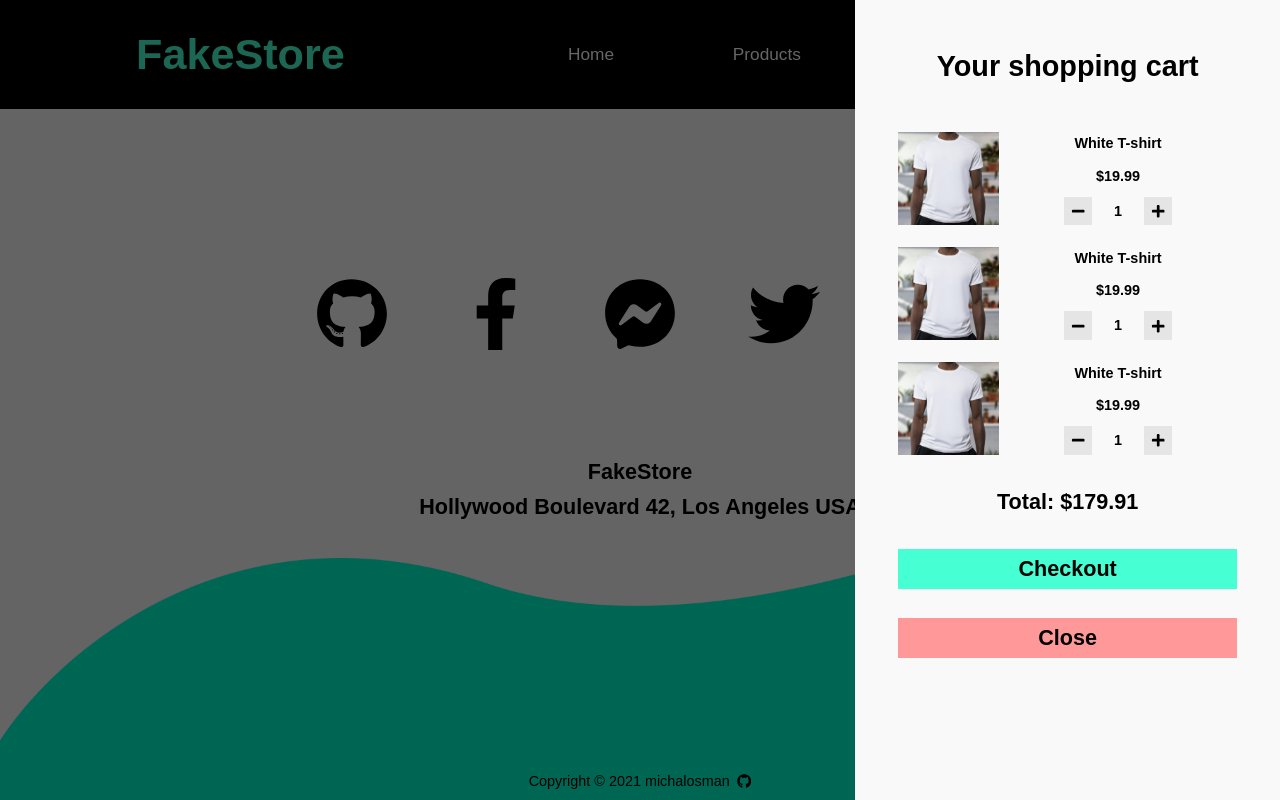
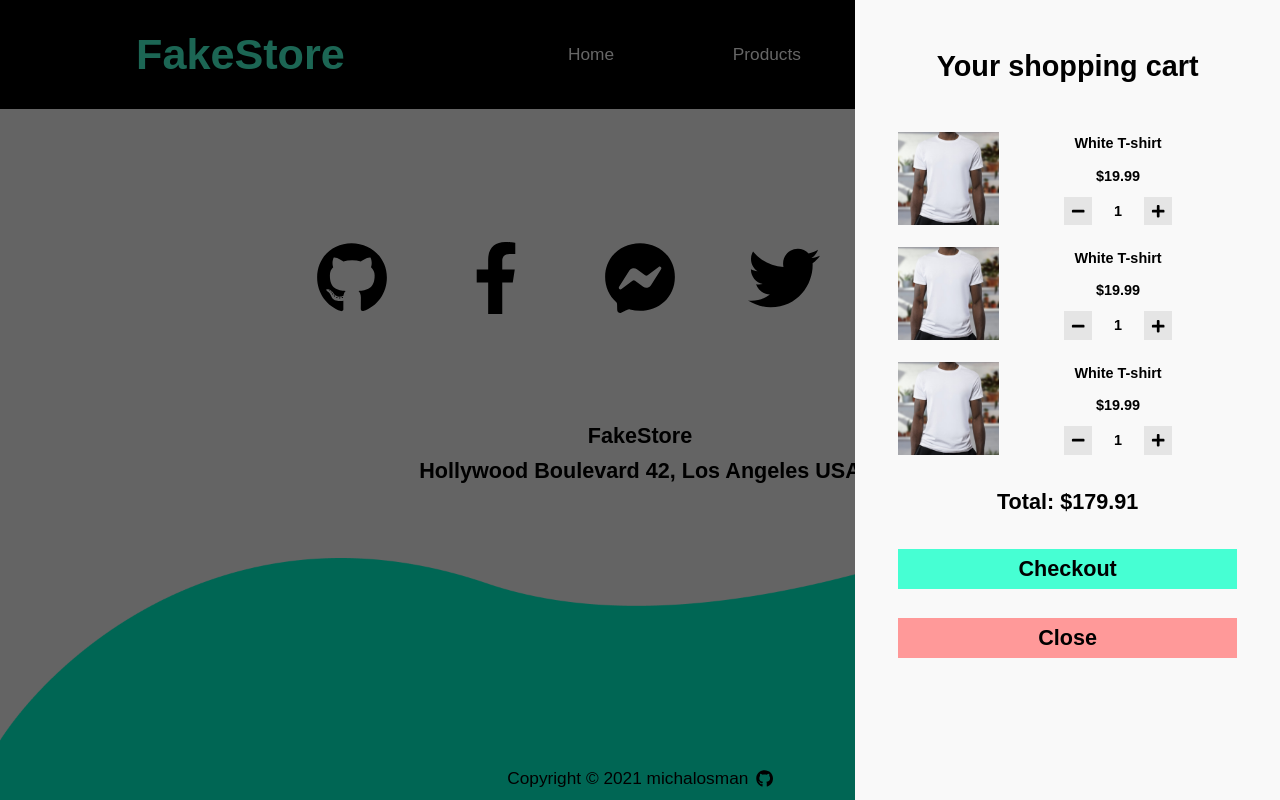
Before and after one commit to michalosman/shopping-cart, a React (Create React App) app: page /contact in a window 1280 px wide. Built offline with nearby package versions, Linux system fonts and the light colour scheme; the HTML template or start-up script is replaced by a standard one.

Commit message:
Finish static page version

```diff
--- a/src/App.js
+++ b/src/App.js
@@ -10,8 +10,8 @@ const App = () => {
       <Router>
         <Header />
         <Main />
+        <Footer />
       </Router>
-      <Footer />
       <Cart />
     </div>
   )
--- a/src/components/Cart/Cart.js
+++ b/src/components/Cart/Cart.js
@@ -48,7 +48,7 @@ const Cart = () => {
 const CartWrapper = styled.div`
   position: fixed;
   top: 0;
-  right: -100%;
+  right: -110%;
   display: flex;
   flex-direction: column;
   align-items: center;
--- a/src/components/Footer.js
+++ b/src/components/Footer.js
@@ -1,14 +1,19 @@
 import React from 'react'
 import styled from 'styled-components'
 import { FaGithub } from 'react-icons/fa'
+import BackgroundWave from '../components/elements/BackgroundWave'
+import { useLocation } from 'react-router-dom'
 
 const Footer = () => {
+  const location = useLocation()
+
   return (
     <FooterWrapper>
       Copyright © 2021 michalosman
       <GithubLink href="https://github.com/michalosman" target="_blank">
         <FaGithub />
       </GithubLink>
+      {location.pathname !== '/products' && <BackgroundWave />}
     </FooterWrapper>
   )
 }
@@ -22,14 +27,14 @@ const FooterWrapper = styled.footer`
   justify-content: center;
   width: 100%;
   padding: 1rem 0;
-  font-size: 2rem;
+  font-size: 2.4rem;
 `
 
 const GithubLink = styled.a`
   display: flex;
   margin-left: 1rem;
   color: ${({ theme }) => theme.colors.dark};
-  font-size: 2rem;
+  font-size: 2.4rem;
   transition: transform 0.15s ease-in-out;
 
   &:hover {
--- a/src/components/Header.js
+++ b/src/components/Header.js
@@ -4,7 +4,7 @@ import { Link } from 'react-router-dom'
 import { FaShoppingCart } from 'react-icons/fa'
 import Button from './elements/Button'
 import { openCart } from '../state/actions'
-import { useDispatch, useSelector } from 'react-redux'
+import { useDispatch } from 'react-redux'
 
 const Header = () => {
   const dispatch = useDispatch()
--- a/src/components/pages/Contact/Contact.js
+++ b/src/components/pages/Contact/Contact.js
@@ -7,7 +7,6 @@ import {
   FaTwitter,
   FaInstagram,
 } from 'react-icons/fa'
-import BackgroundWave from '../../elements/BackgroundWave'
 
 const Contact = () => {
   return (
@@ -45,7 +44,6 @@ const Contact = () => {
         <p>FakeStore</p>
         <p>Hollywood Boulevard 42, Los Angeles USA</p>
       </ContactInfo>
-      <BackgroundWave />
     </ContactWrapper>
   )
 }
@@ -54,9 +52,20 @@ const ContactWrapper = styled.div`
   display: flex;
   flex-direction: column;
   align-items: center;
-  margin-top: 10rem;
+  margin-top: 5rem;
   /* hide footer */
-  margin-bottom: 21rem;
+  margin-bottom: 14.8rem;
+
+  animation: fadeIn ease 2s;
+
+  @keyframes fadeIn {
+    0% {
+      opacity: 0;
+    }
+    100% {
+      opacity: 1;
+    }
+  }
 `
 
 const SocialMedia = styled.div`
@@ -80,6 +89,7 @@ const ContactInfo = styled.div`
   font-size: 3rem;
   font-weight: bold;
   text-align: center;
+  margin-bottom: 5rem;
 
   @media (max-width: 600px) {
     font-size: 2.4rem;
--- a/src/components/pages/Products/Products.js
+++ b/src/components/pages/Products/Products.js
@@ -31,6 +31,17 @@ const ProductsWrapper = styled.div`
   @media (max-width: 700px) {
     grid-template-columns: repeat(1, 40rem);
   }
+
+  animation: fadeIn ease 2s;
+
+  @keyframes fadeIn {
+    0% {
+      opacity: 0;
+    }
+    100% {
+      opacity: 1;
+    }
+  }
 `
 
 export default Products
```
Also changed, not shown: src/components/pages/Home/Home.js (+11 -2 lines).
